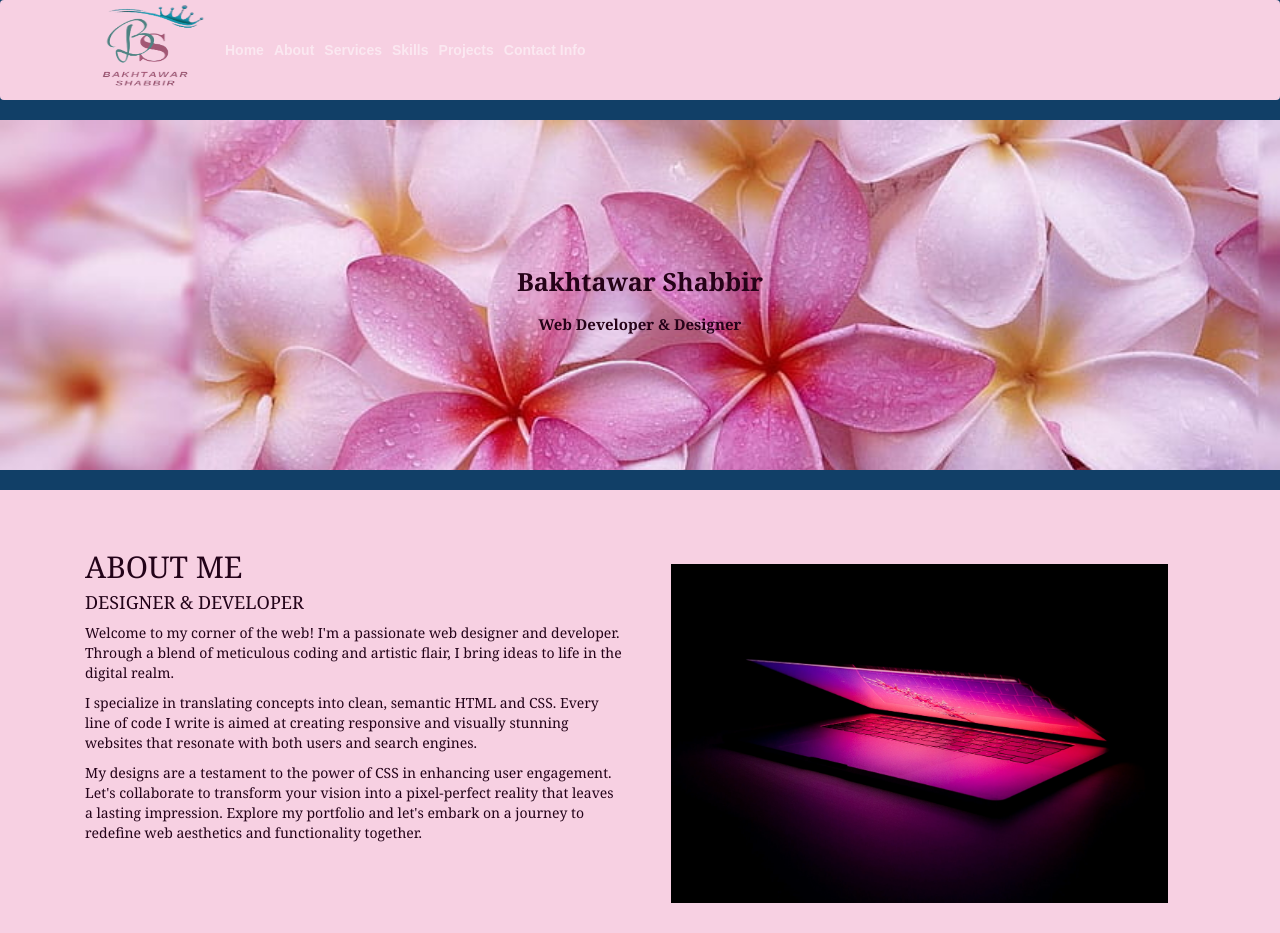
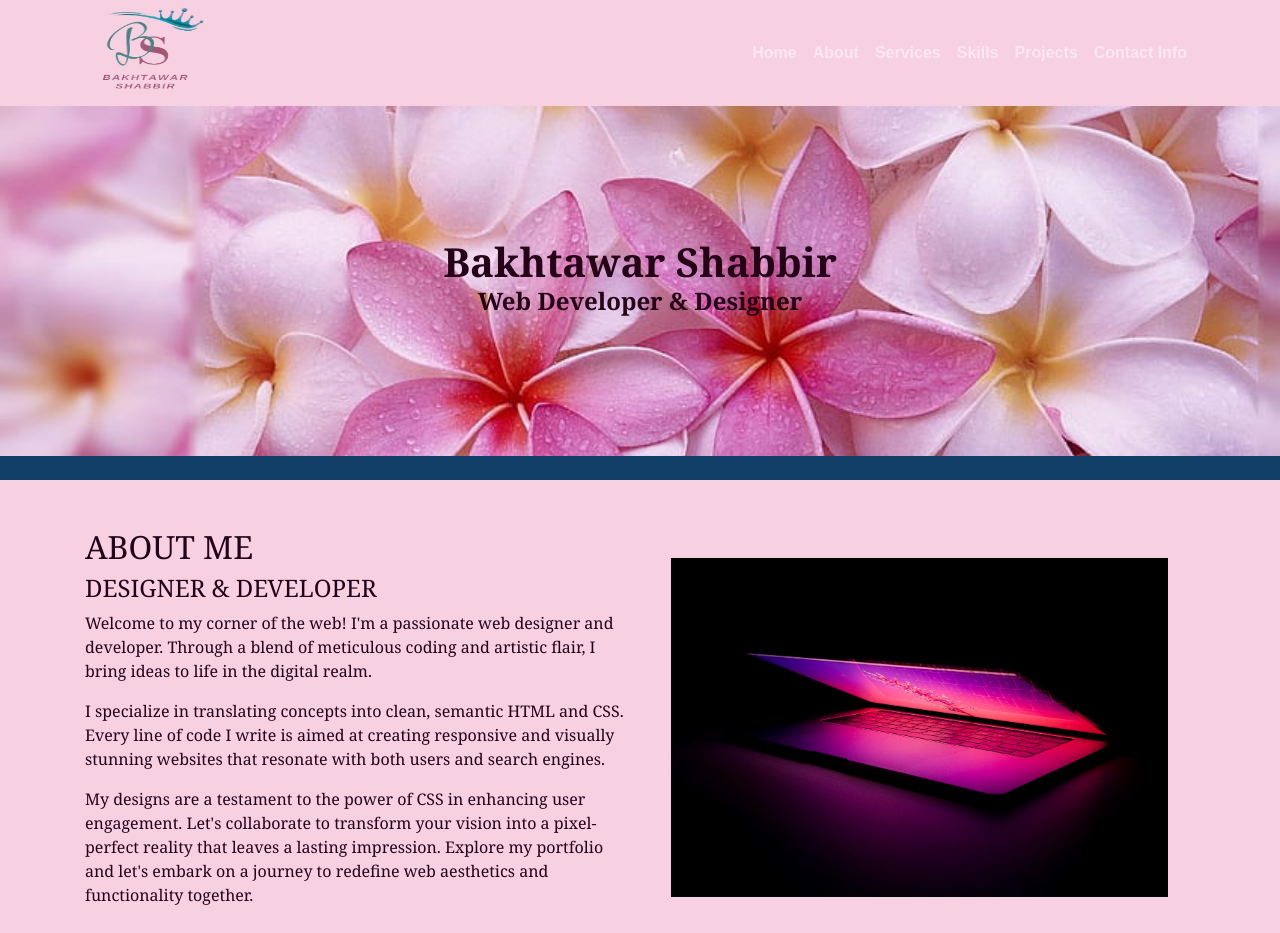
Before and after one commit to bakhtawarbaloch12/myportfolio, a plain HTML site: page index.html in a window 1280 px wide. Shown: the top 933 px of the page. Drawn offline with nearby package versions, Linux system fonts and the light colour scheme; files whose address does not match are found by name.

Commit message:
Update index.html

```diff
--- a/index.html
+++ b/index.html
@@ -12,14 +12,12 @@
 	<link rel="stylesheet" href="https://cdnjs.cloudflare.com/ajax/libs/font-awesome/4.7.0/css/font-awesome.min.css">
     <!-- animate -->
 		<link rel="stylesheet" href="animate.min.css">
-		<!-- bootstrap -->
-		<link rel="stylesheet" href="bootstrap.min.css">
+
 		<!-- font-awesome -->
 		<link rel="stylesheet" href="font-awesome.min.css">
 		<!-- google font -->
 		<link href='http://fonts.googleapis.com/css?family=Raleway:400,300,700,800' rel='stylesheet'8 type='text/css'>
-		<!-- fullpage --><!-- custom -->
-		<link rel="stylesheet" href="templatemo-style.css">
+
 	</header>
 	    <style>
         body {background-color: rgb(17, 63, 103);
@@ -32,17 +30,17 @@
 		    .navbar {
             background-color: rgb(247, 208, 226);
 		color:rgb(143, 142, 142);
-			    height:100px;
+
         }
         .navbar-brand {
             color: rgb(143, 142, 142);
             font-size: 24px;
         }
         .navbar-nav .nav-link {
-            color: white;
+            color: rgb(143, 142, 142);
         }
         .navbar-nav .nav-link:hover {
-            color: red;
+            color: purple;
         }nav {
             display: flex;
             flex-direction: column;
```
